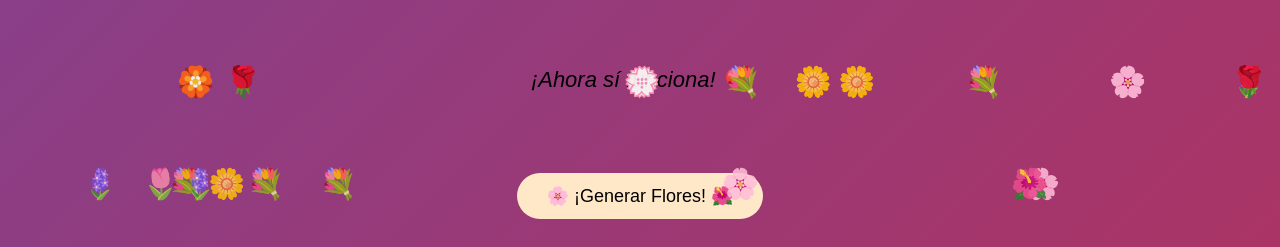
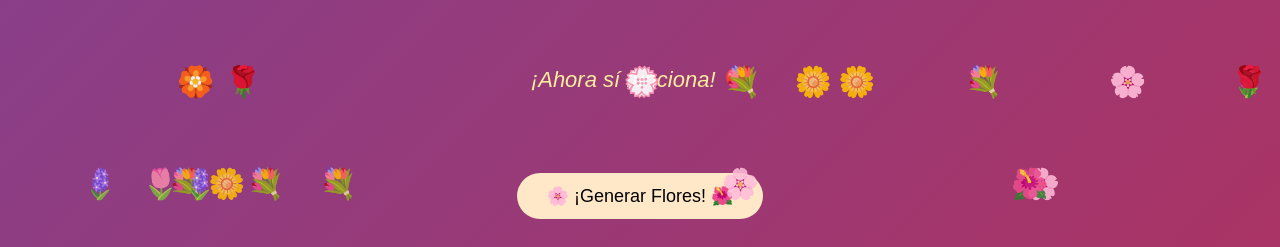
Before and after one commit to chemahp0-bit/mi-espacio-privado, a plain HTML site: page index.html in a window 1280 px wide. Shown: the part 141-388 px from the top of the page. Drawn offline with Linux system fonts and the light colour scheme.

Commit message:
Update index.html

```diff
--- a/index.html
+++ b/index.html
@@ -29,7 +29,7 @@ h1 {
 
 .texto {
   padding: 30px;
-  color: #fff1c1c;
+  color: #ffed9e;
   font-size: 22px;
   font-style: italic;
   max-width: 500px;
```
